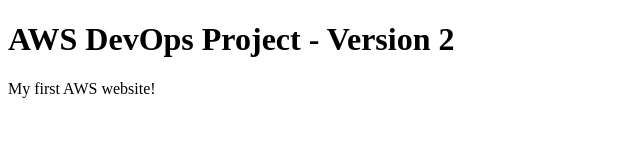
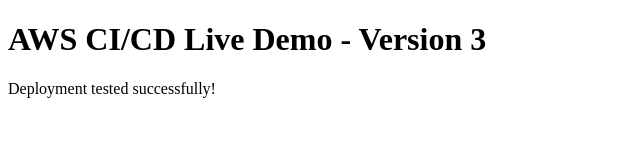
Before and after one commit to muthucr/aws-static-website-devops, a plain HTML site: page index.html in a window 1280 px wide. Shown: the whole page, without its empty margins (0-640 px from the left). Drawn offline with Linux system fonts and the light colour scheme.

Commit message:
Update index.html

```diff
--- a/index.html
+++ b/index.html
@@ -4,7 +4,7 @@
     <title>My AWS Project</title>
 </head>
 <body>
-  <h1>AWS DevOps Project - Version 2</h1>
-    <p>My first AWS website!</p>
+ <h1>AWS CI/CD Live Demo - Version 3</h1>
+<p>Deployment tested successfully!</p>
 </body>
 </html>
```
